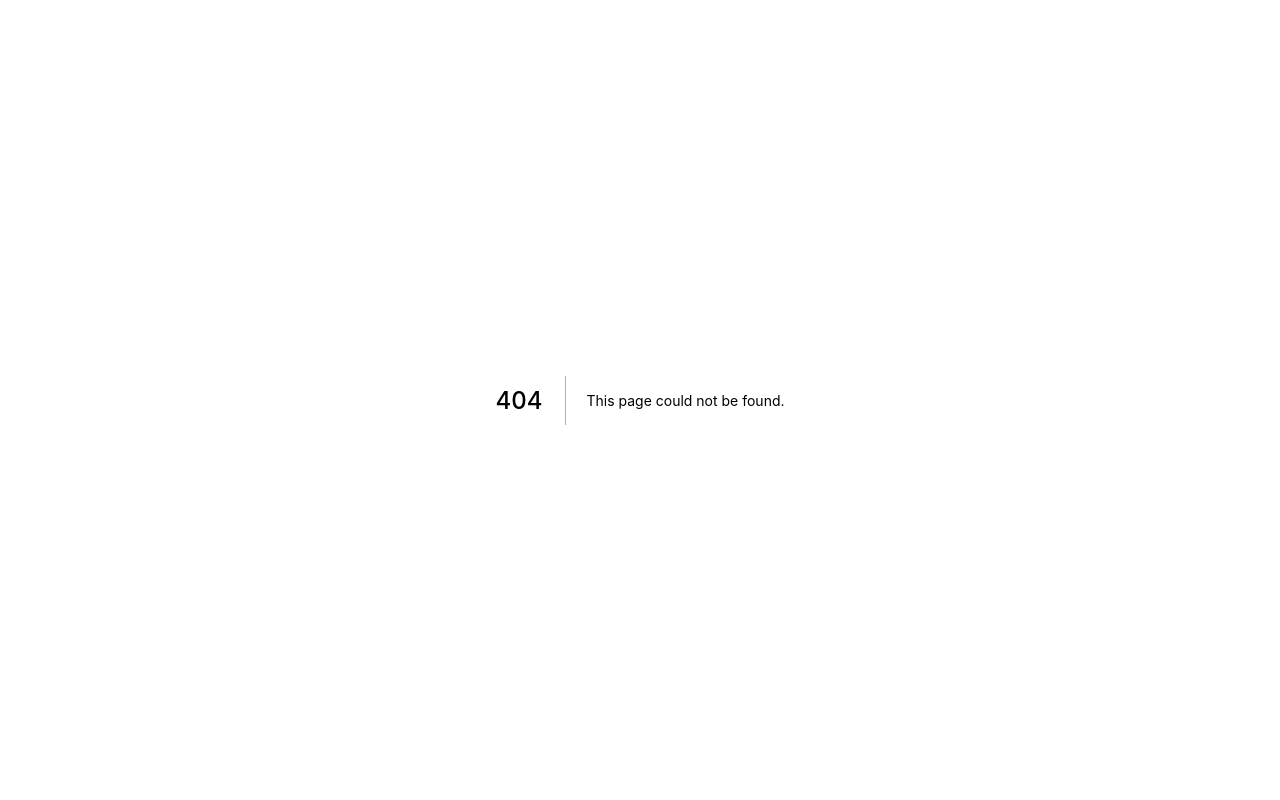
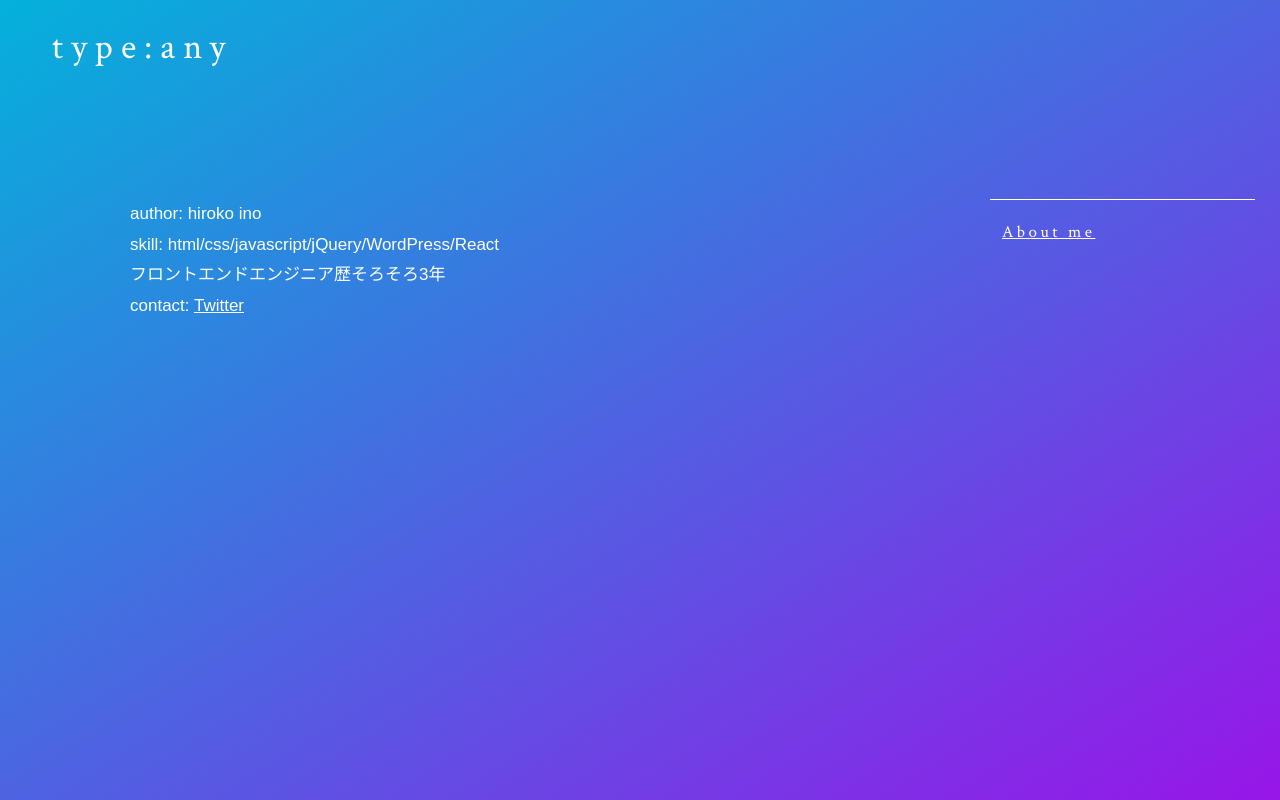
Before and after one commit to hiroko-ino/myblog, a Next.js app: page /about in a window 1280 px wide. Before the commit this address had no page. Built offline with nearby package versions, Linux system fonts and the light colour scheme.

Commit message:
aboutページ復元

```diff
--- /dev/null
+++ b/pages/about.module.scss
@@ -0,0 +1,14 @@
+@import '../styles/variable';
+
+.wrap {
+  padding-left: 130px;
+
+  @media screen and (max-width:767px) {
+    padding-left: 0;
+  }
+}
+
+.description {
+  font-size: $FontSizeS;
+  line-height: $mainLineHeight;
+}
--- /dev/null
+++ b/pages/about.tsx
@@ -0,0 +1,22 @@
+import React from "react"
+
+import Layout from '../components/Layout'
+
+import styled from './about.module.scss'
+
+const About = () => {
+  return (
+    <Layout>
+      <div className={styled.wrap}>
+        <div className={styled.description}>
+          author: hiroko ino<br />
+          skill: html/css/javascript/jQuery/WordPress/React<br />
+          フロントエンドエンジニア歴そろそろ3年<br />
+          contact: <a href="https://twitter.com/uribou_studying" target="_blank" rel="noopener noreferrer">Twitter</a>
+        </div>
+      </div>
+    </Layout>
+  )
+}
+
+export default About
```
